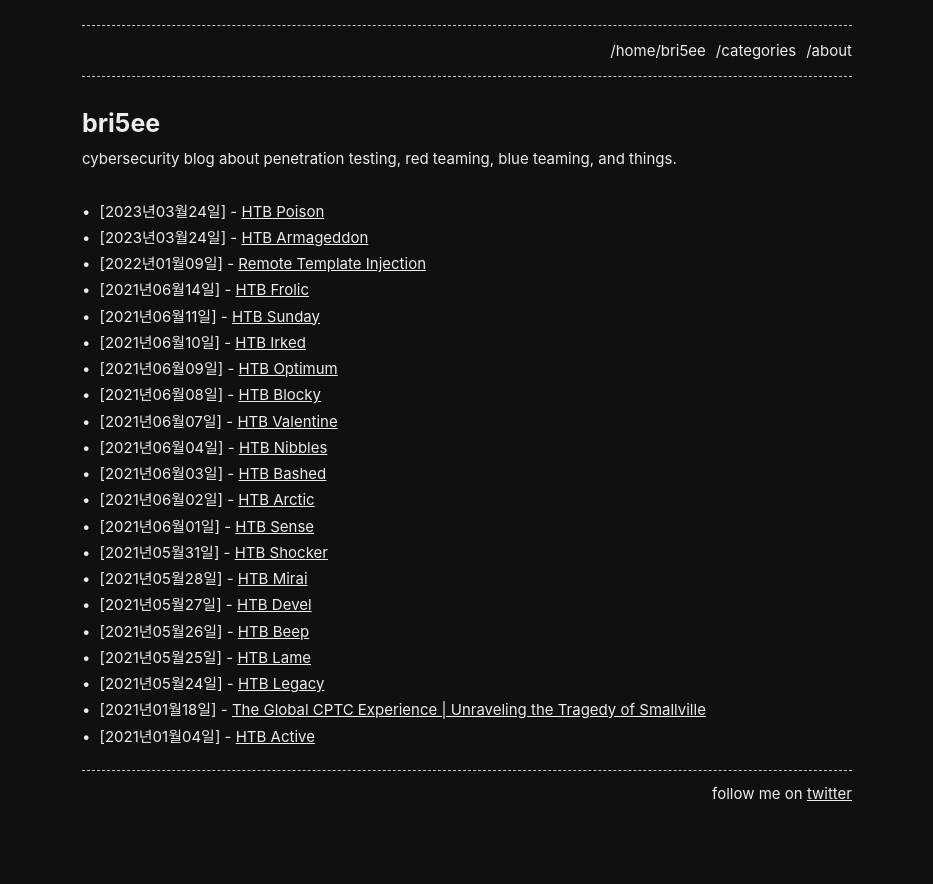
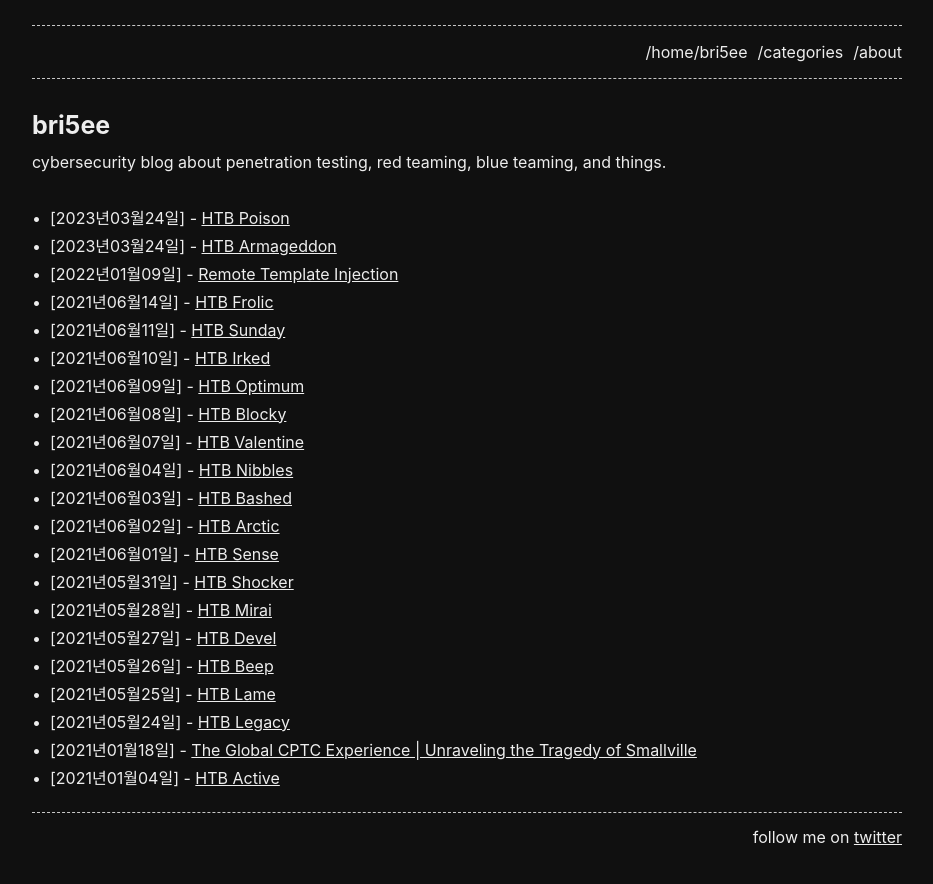
Before and after one commit to notbricey/brisee.github.io, a Jekyll site: the page built from index.md, in a window 1280 px wide. Shown: the top 884 px of the page, without its empty margins (173-1106 px from the left). Built offline with Jekyll 4.4.1, drawn with Linux system fonts in a browser that asks for light colours.

Commit message:
Update base.scss

```diff
--- a/_sass/base.scss
+++ b/_sass/base.scss
@@ -4,11 +4,11 @@
  * Style variables
  */
 $base-font-family:     Barlow, -apple-system, BlinkMacSystemFont, Segoe UI, Helvetica, Arial, sans-serif, Apple Color Emoji, Segoe UI Emoji, Segoe UI Symbol !default;
-$base-font-size:       15px !default;
-$mobile-font-size:     15px !default;
+$base-font-size:       16px !default;
+$mobile-font-size:     16px !default;
 $base-line-height:     1.75 !default;
 $container-width:      90% !default;
-$container-max-width:  770px !default;
+$container-max-width:  870px !default;
 
 /**
  * Global
```
